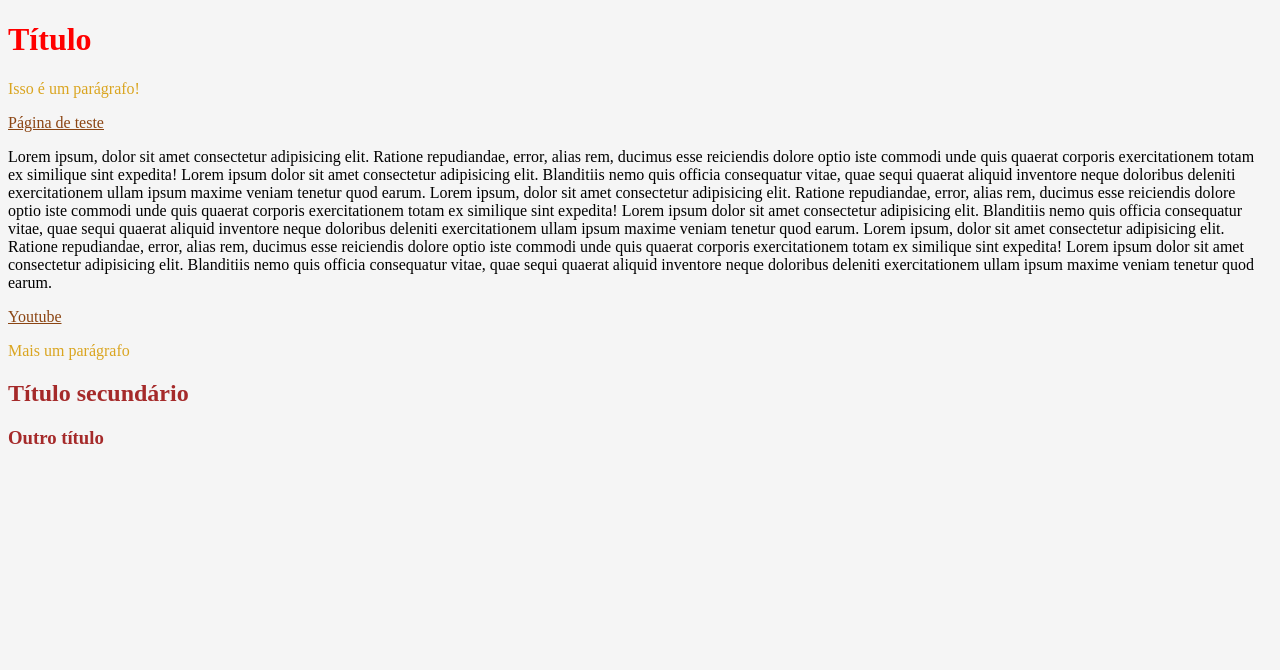
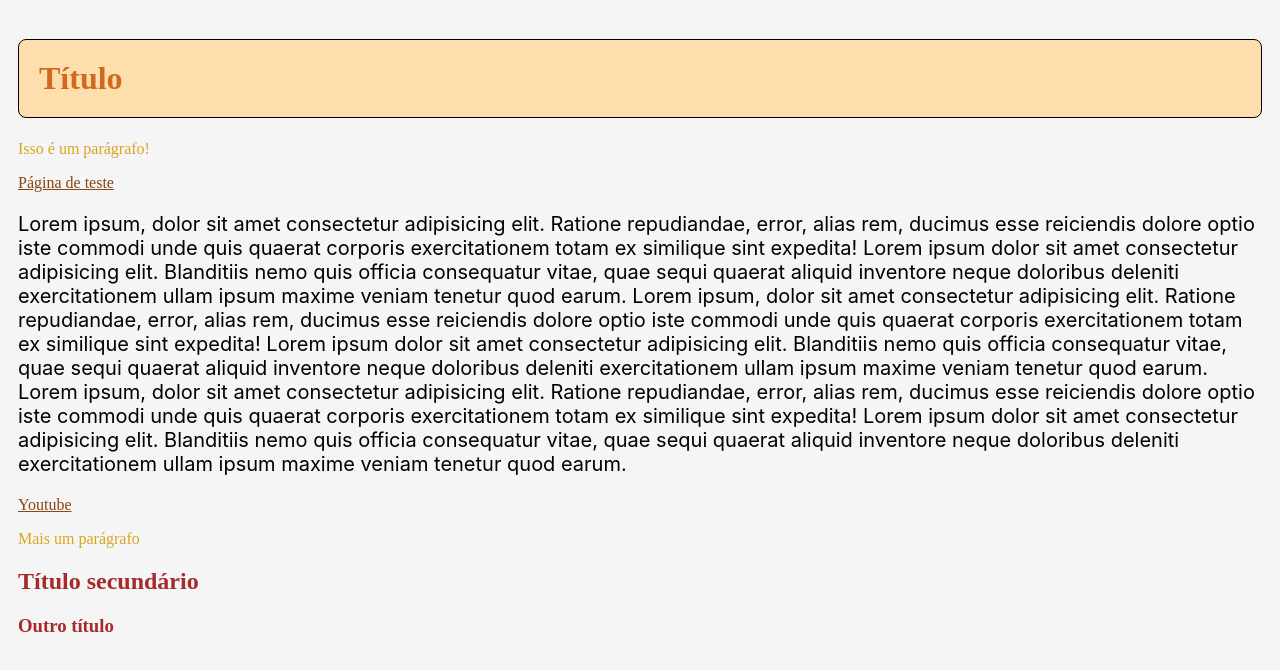
Before and after one commit to jlateles/Aulas-Senac, a plain HTML site: page index.html in a window 1280 px wide. Drawn offline with Linux system fonts and the light colour scheme.

Commit message:
Update style.css

```diff
--- a/CSS/style.css
+++ b/CSS/style.css
@@ -1,12 +1,18 @@
 body {
 	background: #F5F5F5;
+	margin: 10px;
+	padding: 8px;
 }
 p{
-color: #DAA520;
+	color: #DAA520;
 }
 
 #maisimportante{
-color: red;
+	color: #D2691E;
+	background-color: #FFDEAD;
+	border: 1px solid black;
+	border-radius: 8px;
+	padding: 20px;
 }
 
 h2, h3 {
@@ -19,4 +25,6 @@ a{
 
 .texto1{
 	color:black;
+	font-family: 'Inter', sans-serif;
+	font-size: 20px;
 }
```
